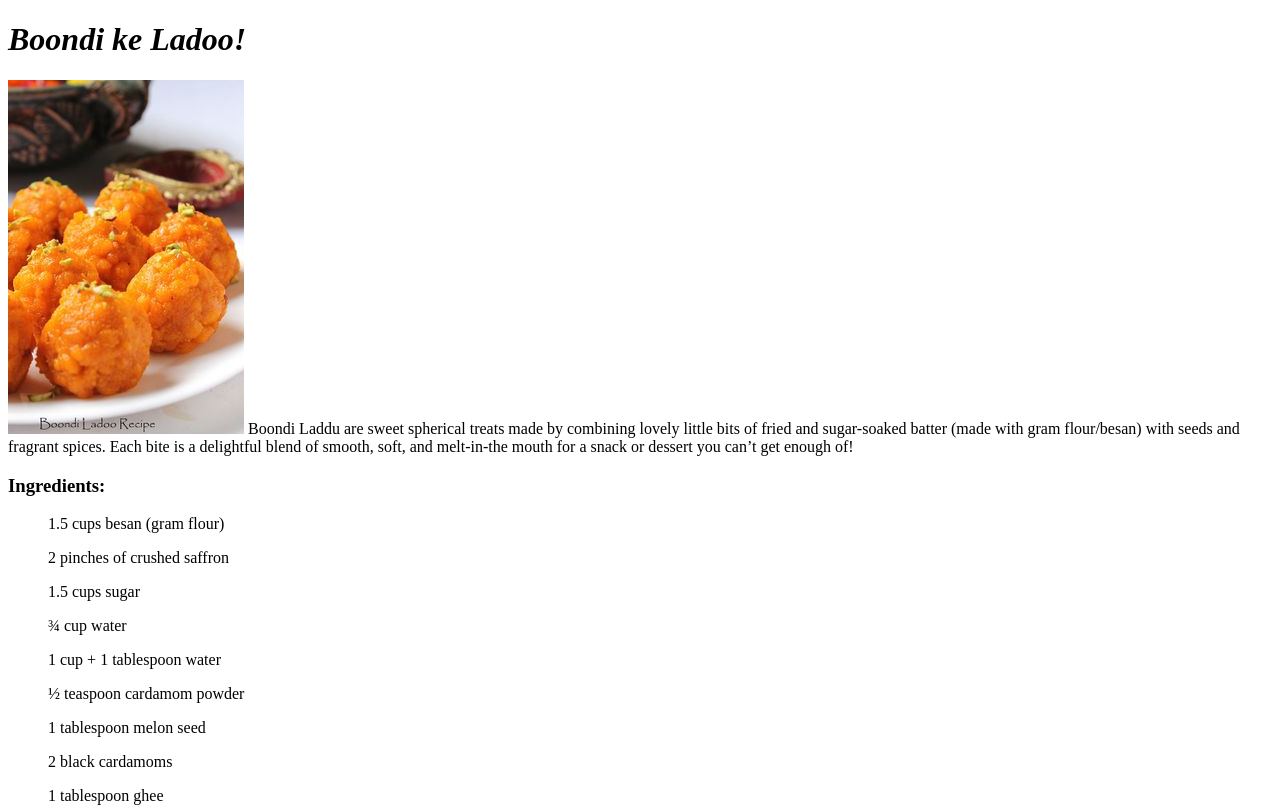
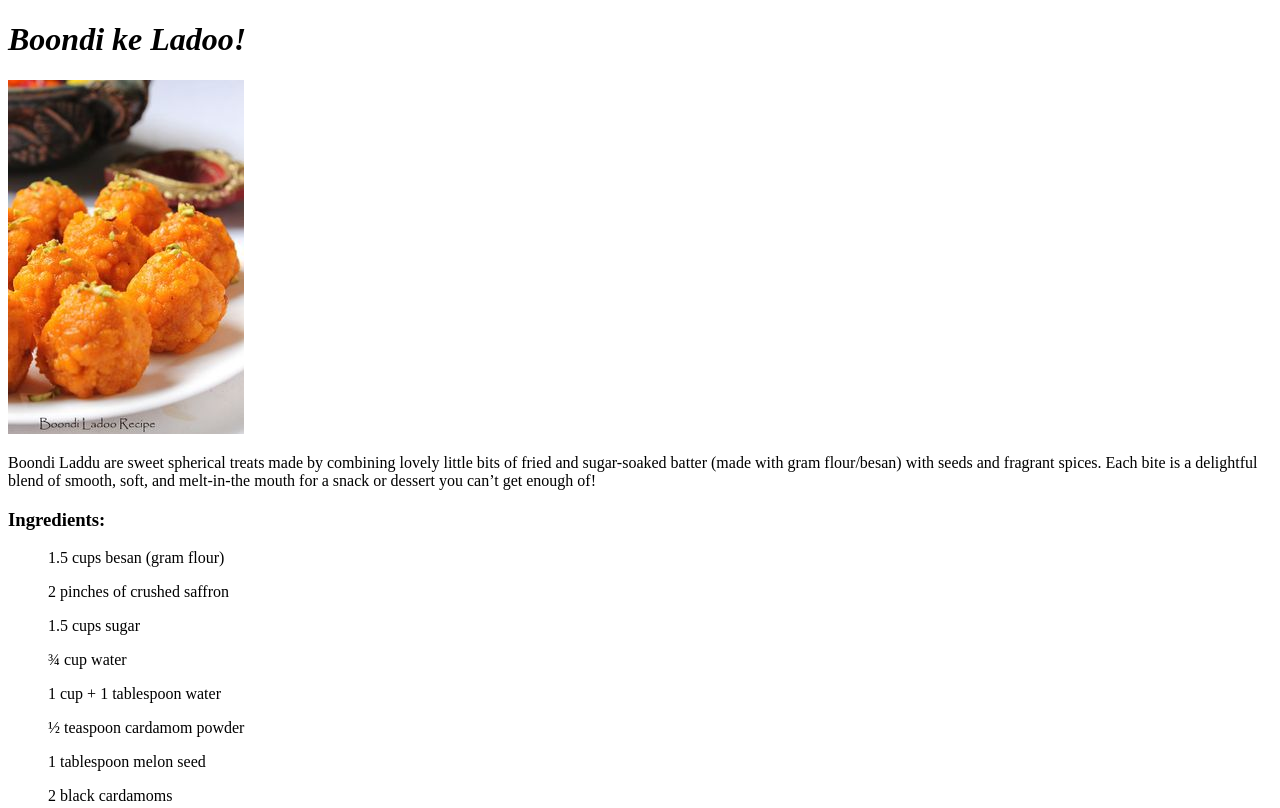
Before and after one commit to euphoricair7/odin-recipes, a plain HTML site: page recipes/boondi-ladoo.html in a window 1280 px wide. Shown: the top 808 px of the page. Drawn offline with Linux system fonts and the light colour scheme.

Commit message:
Added paragraph element in boondi ladoo

```diff
--- a/recipes/boondi-ladoo.html
+++ b/recipes/boondi-ladoo.html
@@ -8,8 +8,8 @@
 <body>
     <h1><em>Boondi ke Ladoo!</em></h1>
     <img src="boondi.jpg" alt="Image of tasty boondi ke ladoo">
-    Boondi Laddu are sweet spherical treats made by combining lovely little bits of fried and sugar-soaked batter (made with gram flour/besan) with seeds and fragrant spices. Each bite is a delightful blend of smooth, soft, and melt-in-the mouth for a snack or dessert you can’t get enough of!
-
+    <p>Boondi Laddu are sweet spherical treats made by combining lovely little bits of fried and sugar-soaked batter (made with gram flour/besan) with seeds and fragrant spices. Each bite is a delightful blend of smooth, soft, and melt-in-the mouth for a snack or dessert you can’t get enough of!
+    </p>
        <h3>Ingredients:</h3>
         <ul>1.5 cups besan (gram flour) </ul>
         <ul>2 pinches of crushed saffron</ul>
```
